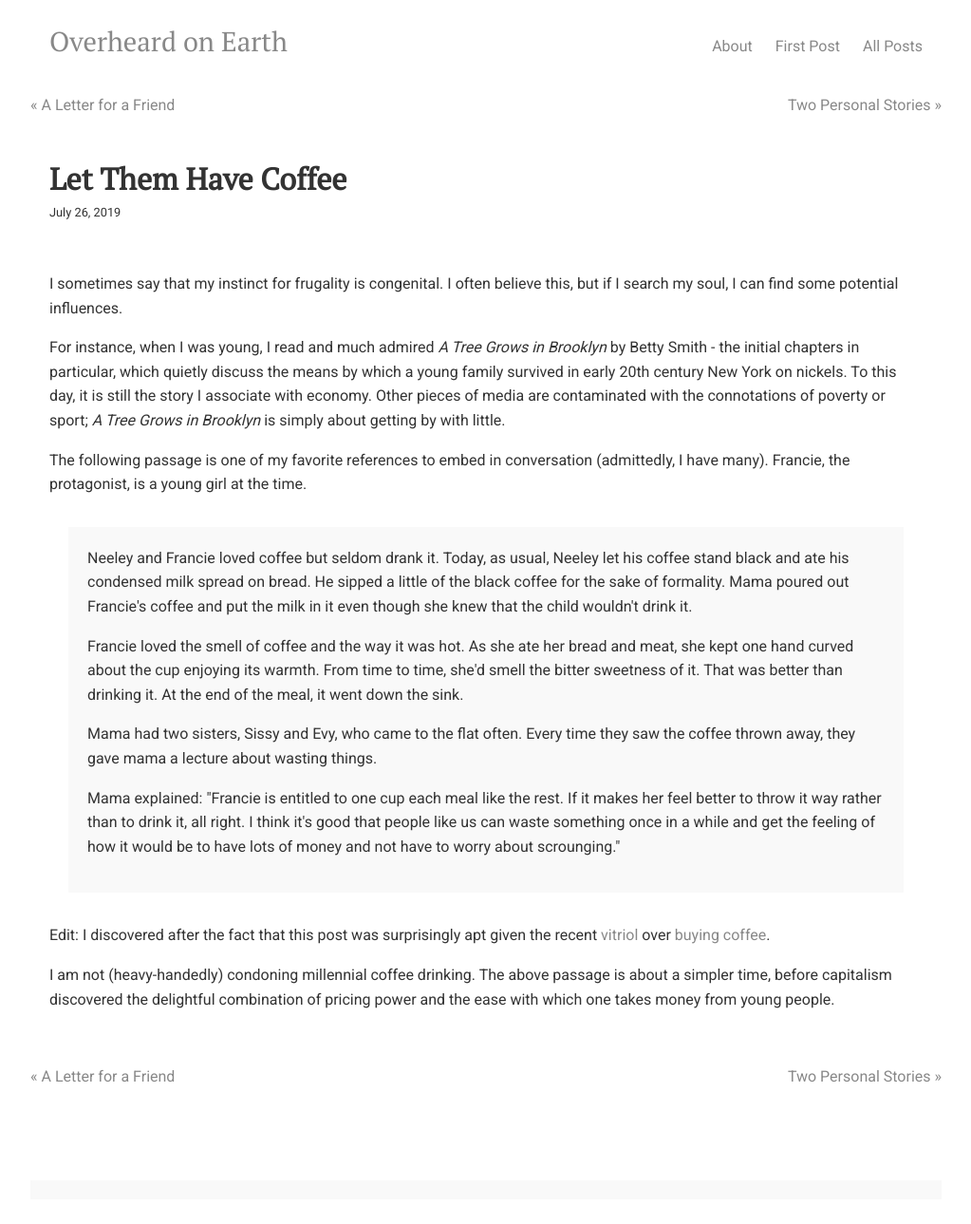
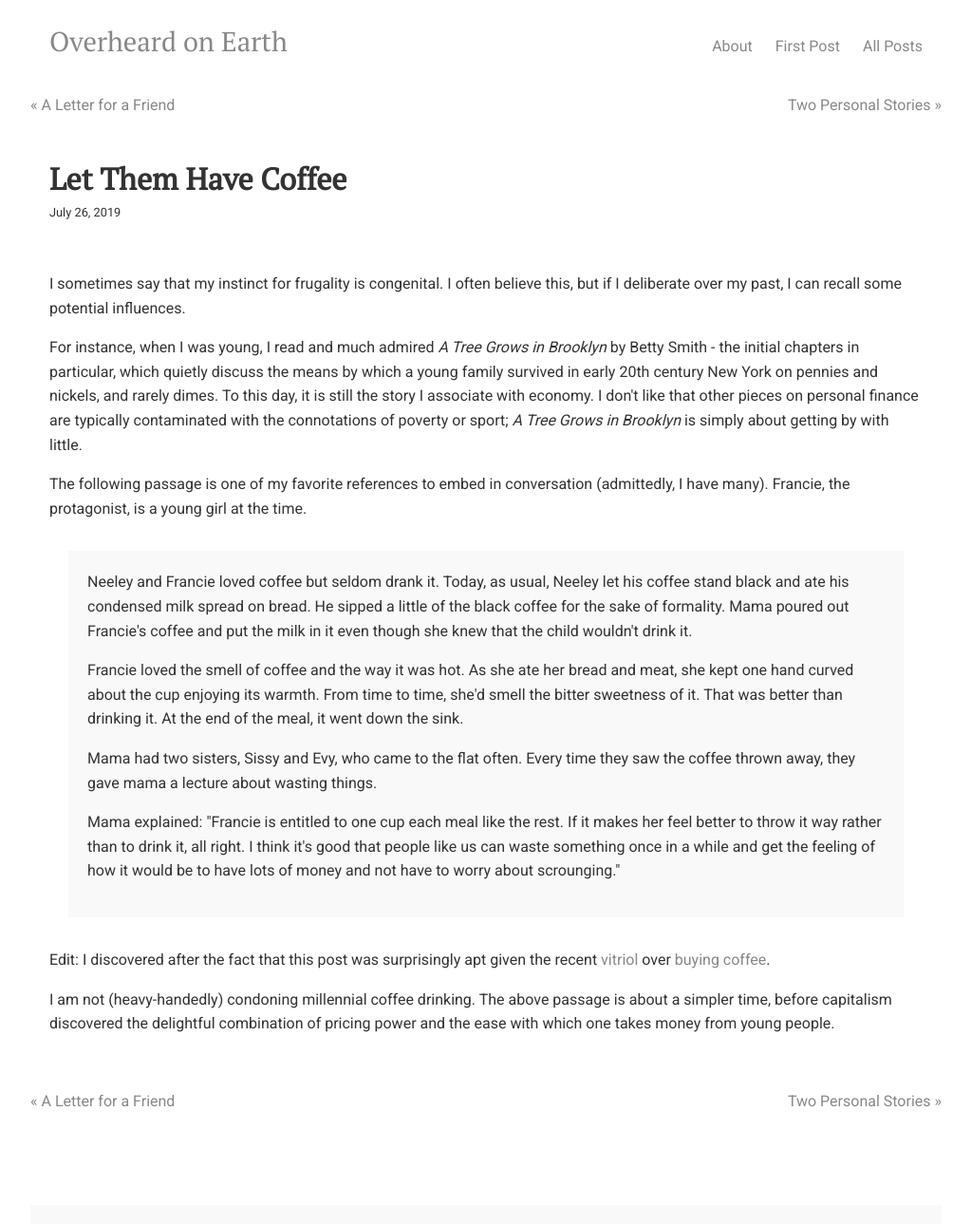
Before and after one commit to overheardonearth/overheardonearth.github.io, a Jekyll site: the page built from _posts/2019-07-26-let-them-have-coffee.html, in a window 1280 px wide. Shown: the whole page at 95% size, without its empty margins (128-1151 px from the left). Built offline with Jekyll 4.4.1, drawn with Linux system fonts in a browser that asks for light colours; comment, search, counter and statistics services are not loaded; before the commit the page ends 1263 px from its top, so only the background shows below that.

Commit message:
Update 2019-07-26-let-them-have-coffee.html

```diff
--- a/_posts/2019-07-26-let-them-have-coffee.html
+++ b/_posts/2019-07-26-let-them-have-coffee.html
@@ -5,10 +5,10 @@ date: 2019-07-26
 title: Let Them Have Coffee
 ---
 
-I sometimes say that my instinct for frugality is congenital. I often believe this, but if I search my soul, I can find some potential influences.
+I sometimes say that my instinct for frugality is congenital. I often believe this, but if I deliberate over my past, I can recall some potential influences.
 
 <p>
-  For instance, when I was young, I read and much admired <i>A Tree Grows in Brooklyn</i> by Betty Smith - the initial chapters in particular, which quietly discuss the means by which a young family survived in early 20th century New York on nickels. To this day, it is still the story I associate with economy. Other pieces of media are contaminated with the connotations of poverty or sport; <i>A Tree Grows in Brooklyn</i> is simply about getting by with little.
+  For instance, when I was young, I read and much admired <i>A Tree Grows in Brooklyn</i> by Betty Smith - the initial chapters in particular, which quietly discuss the means by which a young family survived in early 20th century New York on pennies and nickels, and rarely dimes. To this day, it is still the story I associate with economy. I don't like that other pieces on personal finance are typically contaminated with the connotations of poverty or sport; <i>A Tree Grows in Brooklyn</i> is simply about getting by with little.
 
 <p>
 The following passage is one of my favorite references to embed in conversation (admittedly, I have many). Francie, the protagonist, is a young girl at the time.
```
